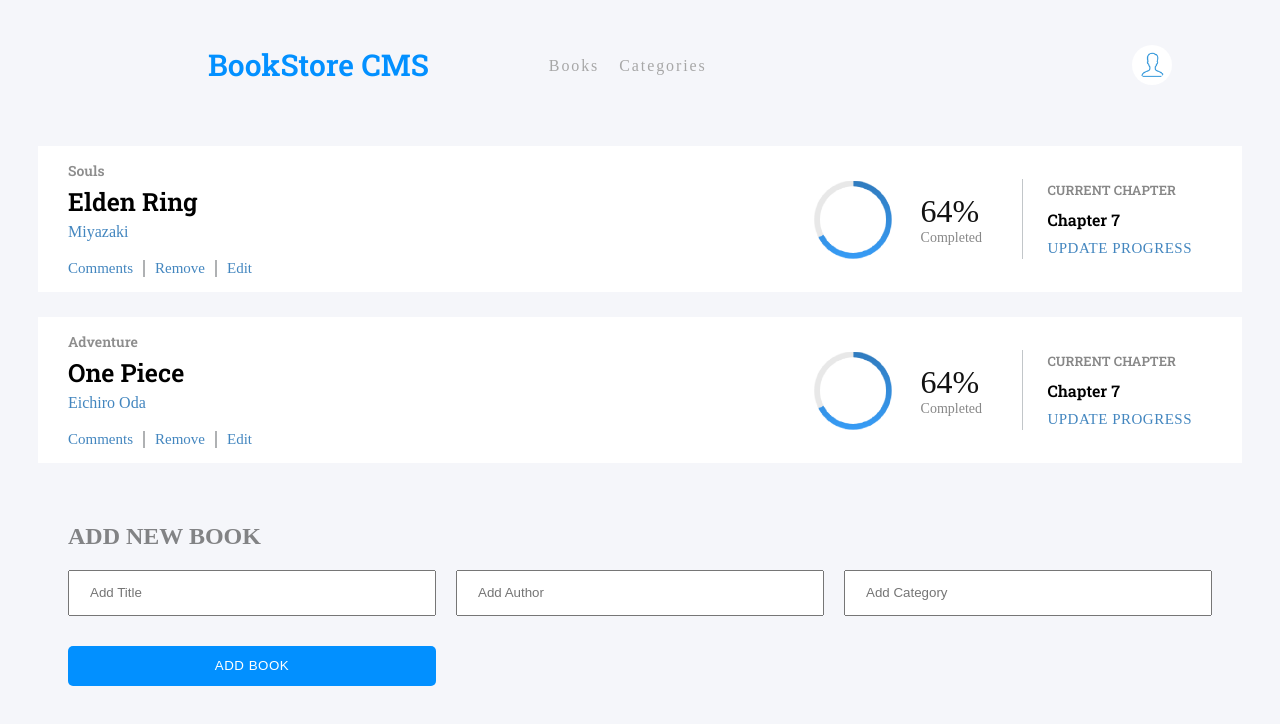
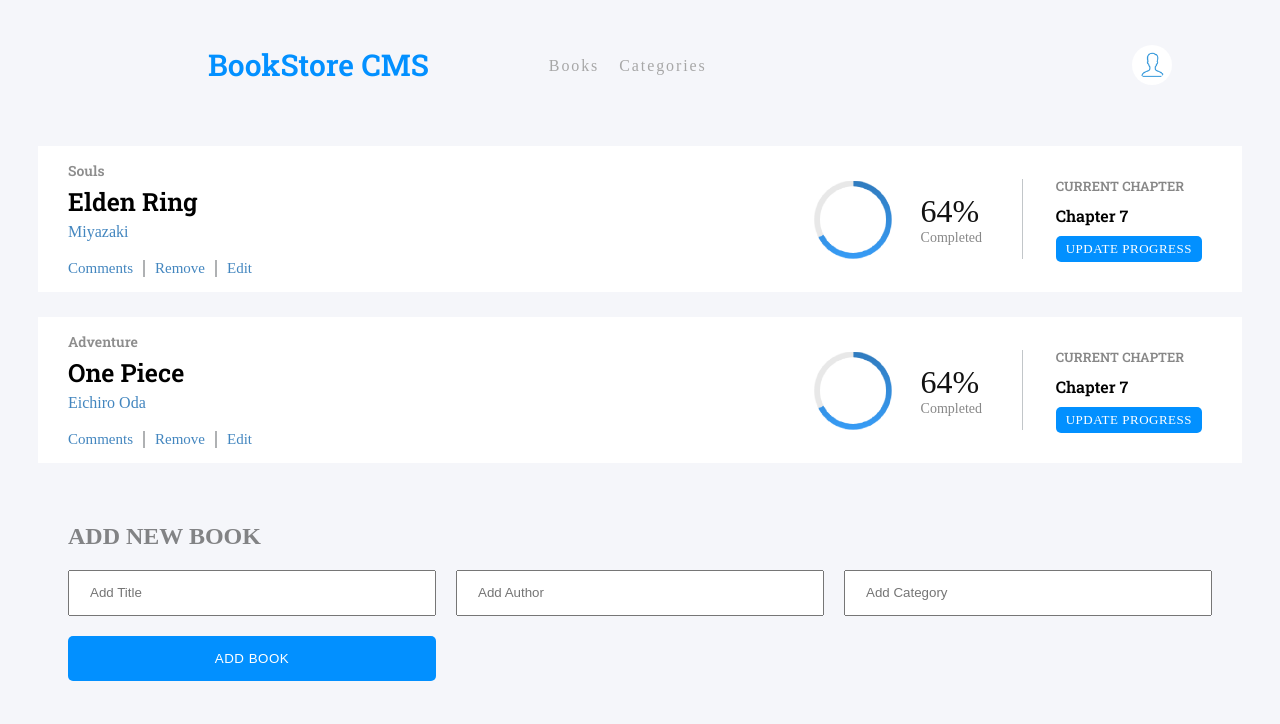
Before and after one commit to rex-9/Bookstore, a React (Create React App) app: page / in a window 1280 px wide. Shown: the top 724 px of the page. Built offline with nearby package versions, Linux system fonts and the light colour scheme; no server answers.

Commit message:
add netlify

```diff
--- a/src/App.css
+++ b/src/App.css
@@ -70,7 +70,7 @@
   border: none;
 }
 
-.progress button {
+#progress-button {
   padding: 5px 10px 5px 10px;
   letter-spacing: 0.5px;
   color: #fff;
@@ -82,6 +82,10 @@
   border-radius: 5px;
   text-transform: uppercase;
   margin-top: 10px;
+}
+
+#progress-button:hover {
+  color: #9bb3c6;
 }
 
 input {
@@ -176,13 +180,17 @@
 }
 
 #addBook button {
-  height: 40px;
+  height: 45px;
   padding: 5px 10px 5px 10px;
   letter-spacing: 0.5px;
   color: #fff;
   background-color: #0290ff;
   border: none;
   border-radius: 5px;
+  cursor: pointer;
   text-transform: uppercase;
-  margin-top: 10px;
 }
+
+#addBook button:hover {
+  color: #9bb3c6;
+}
--- a/src/components/Book.js
+++ b/src/components/Book.js
@@ -40,7 +40,7 @@
         <div>
           <div className="curChap">Current Chapter</div>
           <div className="chapName">Chapter 7</div>
-          <button type="button">Update Progress</button>
+          <button id="progress-button" type="button">Update Progress</button>
         </div>
       </div>
     </div>
```
Also changed, not shown: 2 other files (tests, documents, lock files or other folders).
